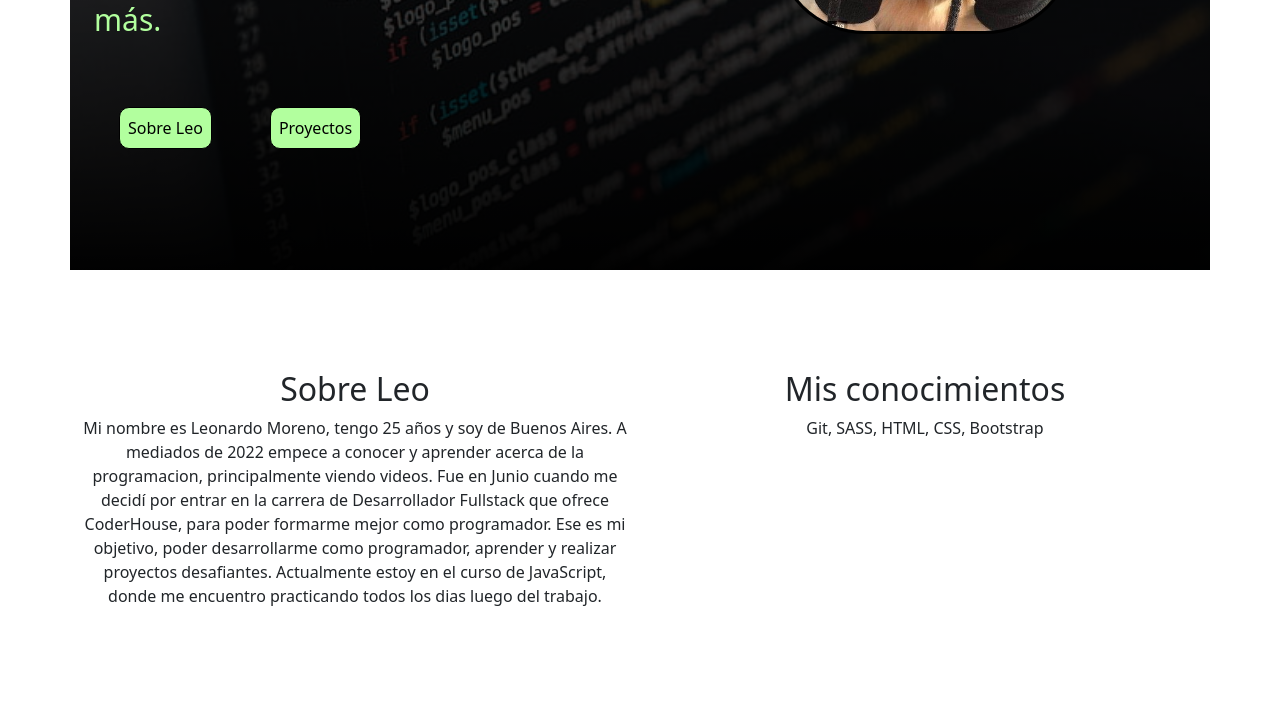
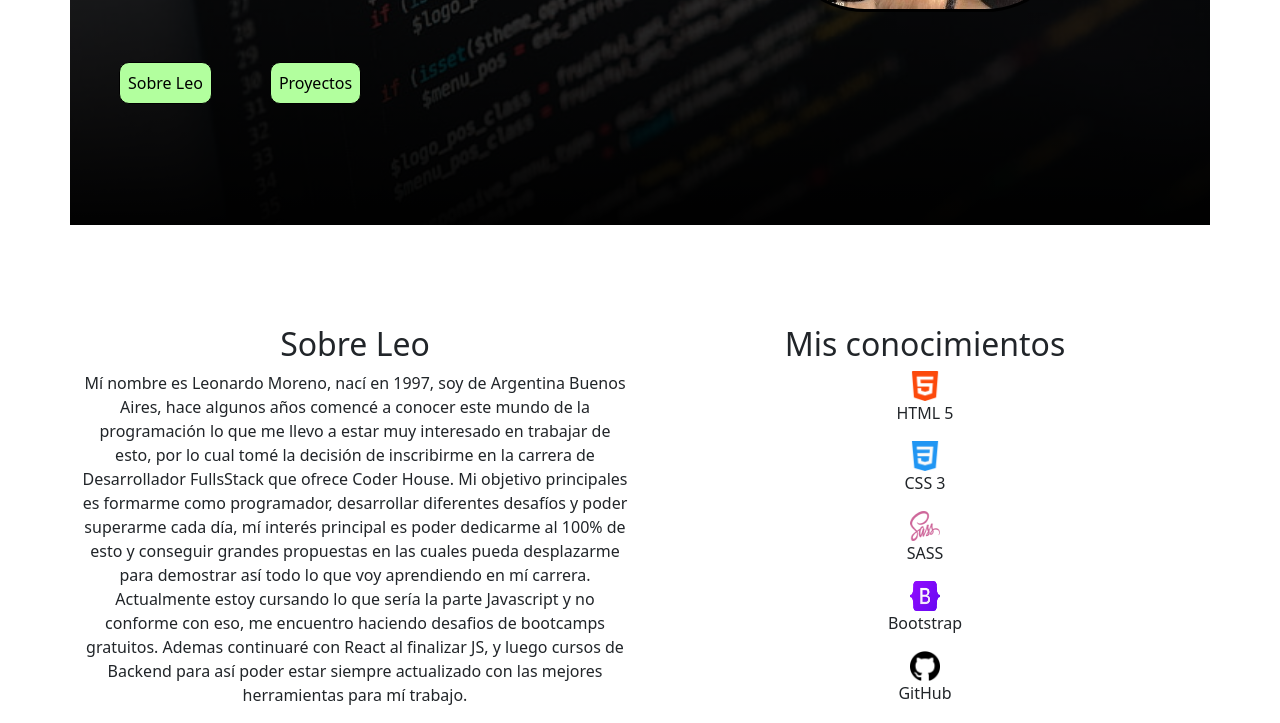
Before and after one commit to LeeoMoreno/Moreno-Leonardo-Portfolio, a website: page index.html in a window 1280 px wide. Shown: the part 686-1409 px from the top of the page. Before the commit the page ends 1310 px from the top, so only its background shows below. Drawn offline with nearby package versions, Linux system fonts and the light colour scheme.

Commit message:
mas arreglso sobre leo

```diff
--- a/index.html
+++ b/index.html
@@ -24,7 +24,7 @@
 
         <ul class="nav col-12 col-md-auto mb-2 justify-content-center mb-md-0">
           <li><a href="#" class="nav-link px-2 link-dark">Inicio</a></li>
-          <li><a href="#" class="nav-link px-2 link-dark">Sobre Leo</a></li>
+          <li><a href="#sobreLeo" class="nav-link px-2 link-dark">Sobre Leo</a></li>
           <li><a href="#" class="nav-link px-2 link-dark">Proyectos</a></li>
           <li><a href="#" class="nav-link px-2 link-dark">Contacto</a></li>
         </ul>
@@ -44,9 +44,9 @@
       </div>
       <div class="col-lg-6">
         <h1 class="display-5 fw-bold lh-1 mb-3">Hola! Yo soy Leo, te invito a conocerme y contactarme.</h1>
-        <p class="lead textoHero">Me encuentro haciendo la carrera de Desarrollador Fullstack en CoderHouse. Estoy en
-          busca de mi primer trabajo IT para poder brindar mis conocimientos y habilidades, al mismo tiempo que me
-          capacito para poder mejorar y aprender mucho más.</p>
+        <p class="lead textoHero">Me encuentro haciendo la carrera de Desarrollador Fullstack. Estoy en
+          busca de mi primer trabajo IT para poder brindar mis conocimientos, habilidades y dedicación para que juntos
+          podamos afrontar cualquier desafío.</p>
         <div class="d-grid gap-2 d-md-flex justify-content-md-start contenedorBotones">
           <button type="button" class="botones">Sobre Leo</button>
           <button type="button" class="botones">Proyectos</button>
@@ -55,23 +55,63 @@
     </div>
   </div>
 
-  <section class="sobreLeo container text-center">
+  <section class="sobreLeo container text-center" id="sobreLeo">
     <div class="row align-items-start">
       <div class="col-sm-12 col-xl-6">
         <h2>Sobre Leo</h2>
-        <p class="">Mi nombre es Leonardo Moreno, tengo 25 años y soy de Buenos Aires. A mediados de 2022 empece a
+        <!-- <p class="">Mi nombre es Leonardo Moreno, tengo 25 años y soy de Buenos Aires. A mediados de 2022 empece a
           conocer y aprender acerca de la programacion, principalmente viendo videos. Fue en Junio cuando me decidí por
           entrar en la carrera de Desarrollador Fullstack que ofrece CoderHouse, para poder formarme mejor como
           programador. Ese es mi objetivo, poder desarrollarme como programador, aprender y realizar proyectos
           desafiantes. Actualmente estoy en el curso de JavaScript, donde me encuentro practicando todos los dias luego
-          del trabajo. </p>
+          del trabajo. </p> -->
+
+        <p>
+          Mí nombre es Leonardo Moreno, nací en 1997, soy de Argentina Buenos Aires, hace algunos años comencé a conocer
+          este mundo de la programación lo que me llevo a estar muy interesado en trabajar de esto, por lo cual tomé la
+          decisión de inscribirme en la carrera de Desarrollador FullsStack que ofrece Coder House. Mi objetivo
+          principales es formarme como programador, desarrollar diferentes desafíos y poder superarme cada día, mí
+          interés principal es poder dedicarme al 100% de esto y conseguir grandes propuestas en las cuales pueda
+          desplazarme para demostrar así todo lo que voy aprendiendo en mí carrera. Actualmente estoy cursando lo que
+          sería la parte Javascript y no conforme con eso, me encuentro haciendo desafios de bootcamps gratuitos. Ademas
+          continuaré con React al finalizar JS, y luego cursos de Backend para así poder estar siempre actualizado con
+          las mejores herramientas para mí trabajo.
+        </p>
       </div>
 
       <div class="col-sm-12 col-xl-6">
         <h2>Mis conocimientos</h2>
-        <p>Git, SASS, HTML, CSS, Bootstrap</p>
+
+        <div class="row">
+
+          <div>
+            <img class="logoConoc" src="./img/html.png" alt="HTML logo">
+            <p>HTML 5</p>
+          </div>
+
+          <div>
+            <img class="logoConoc" src="./img/css.png" alt="CSS logo">
+            <p>CSS 3</p>
+          </div>
+
+          <div>
+            <img class="logoConoc" src="./img/sass.png" alt="SASS logo">
+            <p>SASS</p>
+          </div>
+
+          <div>
+            <img class="logoConoc" src="./img/bootstrap.png" alt="Bootstrap logo">
+            <p>Bootstrap</p>
+          </div>
+
+          <div>
+            <img class="logoConoc" src="./img/github.png" alt="GitHub logo">
+            <p>GitHub</p>
+          </div>
+
+        </div>
+
       </div>
-    </div>
   </section>
 
   <!-- JavaScript Bundle with Popper -->
--- a/scss/style.scss
+++ b/scss/style.scss
@@ -69,4 +69,9 @@
 
  .sobreLeo {
     margin-top: 100px;
- }
+
+       .logoConoc {
+        width: 30px;
+        height: 30px;
+        }
+}
```
Also changed, not shown: css/style.css, img/bootstrap.png (added), img/css.png (added), img/github.png (added), img/html.png (added), img/sass.png (added).
